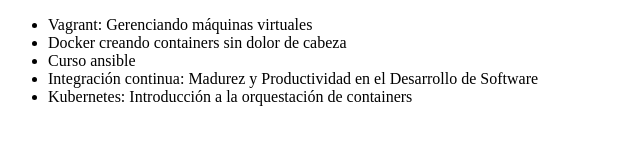
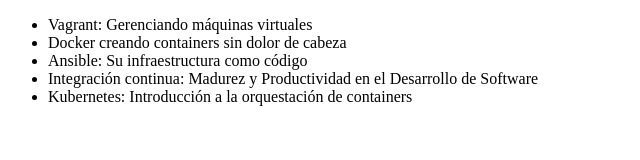
Before and after one commit to HectorOC-e/alura-git, a plain HTML site: page index.html in a window 1280 px wide. Shown: the whole page, without its empty margins (0-640 px from the left). Drawn offline with Linux system fonts and the light colour scheme.

Commit message:
Modificando el nombre del curso de Ansible

```diff
--- a/index.html
+++ b/index.html
@@ -8,7 +8,7 @@
     <ul>
         <li>Vagrant: Gerenciando máquinas virtuales</li>
         <li>Docker creando containers sin dolor de cabeza</li>
-        <li>Curso ansible</li>
+        <li>Ansible: Su infraestructura como código</li>
         <li>Integración continua: Madurez y Productividad en el Desarrollo de Software</li>
         <li>Kubernetes: Introducción a la orquestación de containers</li>
     </ul>
```
